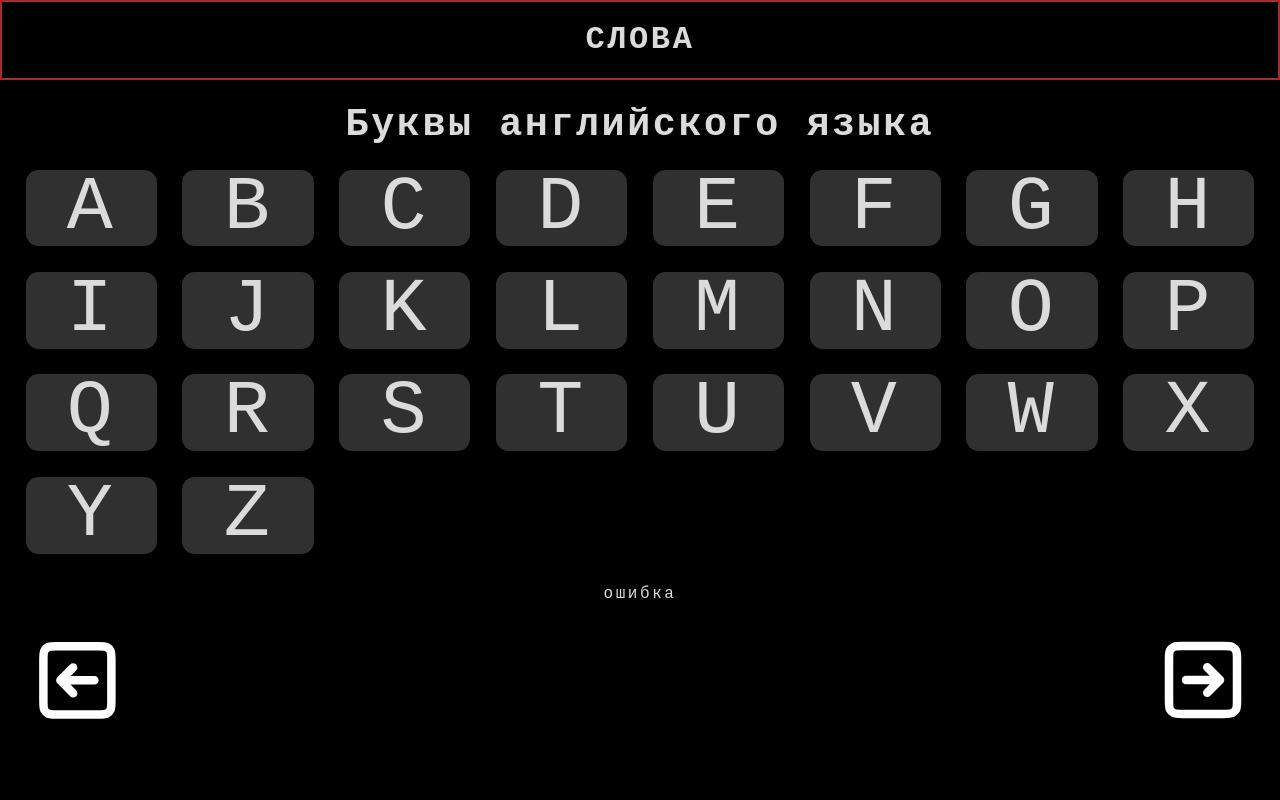
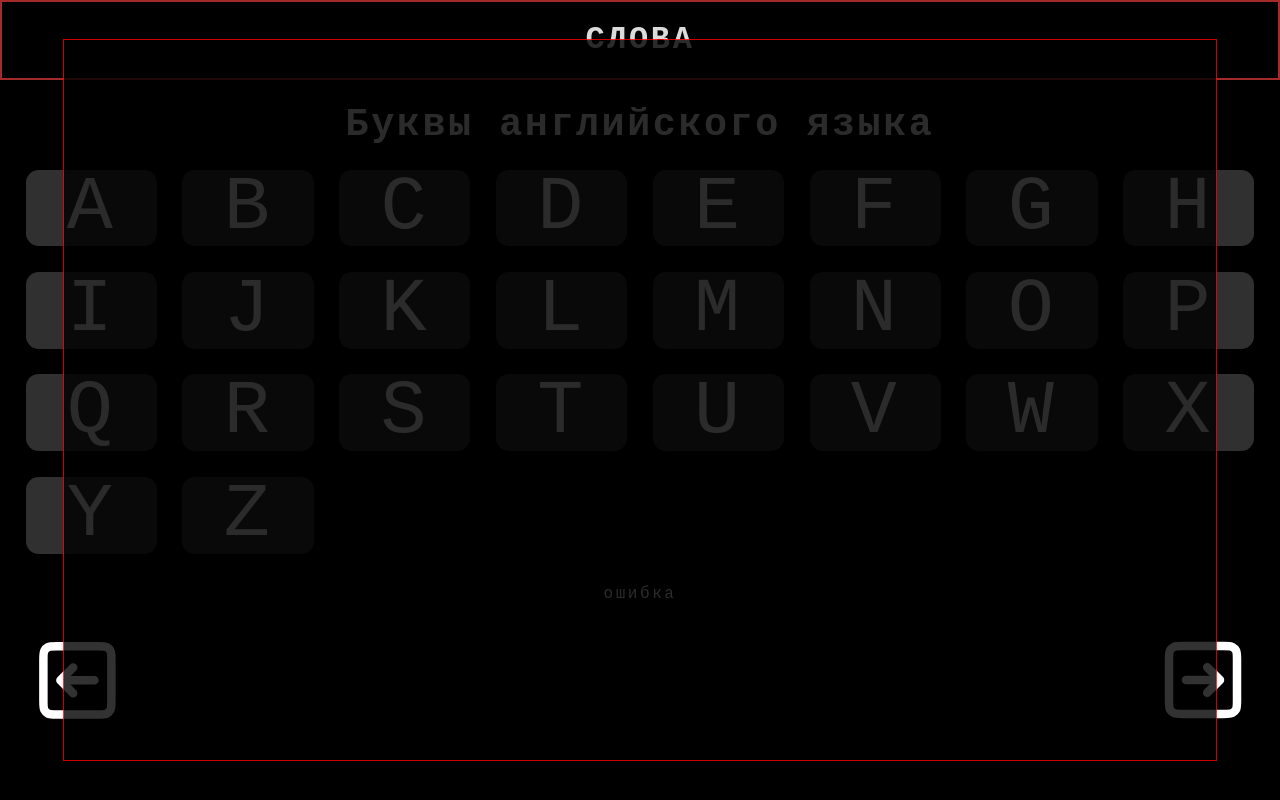
Before and after one commit to Dmitry-Dudarev/slova, a React (Create React App) app: page /slova/1/1 in a window 1280 px wide. Built offline with nearby package versions, Linux system fonts and the light colour scheme.

Commit message:
feat: Добавлена иконка меню

```diff
--- a/src/components/App/App.js
+++ b/src/components/App/App.js
@@ -9,6 +9,7 @@ import MainDefault from '../MainDefault/MainDefault';
 import Cards from '../Cards/Cards';
 import letterContext from '../../Contexts/letterContext';
 import Lesson from '../Lesson/Lesson';
+import Popup from '../Popup/Popup';
 
 function App() {
 
@@ -19,8 +20,8 @@ function App() {
 
   const location = useLocation().pathname;
 
-  React.useEffect(()=> {
-    if(location.endsWith("/slova/" || "/slova")){
+  React.useEffect(() => {
+    if (location.endsWith("/slova/" || "/slova")) {
       setIsMainPageOpen(true)
       setIsLetterButtonPushed(false)
     } else {
@@ -47,7 +48,7 @@ function App() {
 
     <div className="app">
       <Header />
-        <letterContext.Provider value={{ currentLetter, setCurrentLetter }}>
+
       <main>
         <Routes>
           <Route
@@ -67,10 +68,11 @@ function App() {
             } />
 
           </Route>
-
         </Routes>
       </main>
-        </letterContext.Provider>
+
+      <Popup />
+
     </div>
 
   );
--- a/src/components/Lesson/Lesson.css
+++ b/src/components/Lesson/Lesson.css
@@ -14,6 +14,43 @@
   transform: rotate(0.5turn);
 }
 
-.lesson__translate_hidden{
+.lesson__section {
+  display: flex;
+  flex-direction: column;
+  align-items: center;
+}
+
+.lesson__options {
+  width: 100%;
+  display: flex;
+  flex-direction: row;
+  justify-content: space-between;
+}
+
+.lesson__options-button {
+  display: flex;
+  flex-direction: row;
+  align-items: center;
+}
+
+.lesson__counter {
+  font-size: 2vw;
+}
+
+.lesson__options-icon {
+  width: 4vw;
+}
+
+.lesson__translate_hidden {
   visibility: hidden;
 }
+
+@media (max-width:450px) {
+  .lesson__counter {
+    font-size: 5vw;
+  }
+
+  .lesson__options-icon {
+    width: 8vw;
+  }
+}
--- a/src/components/Lesson/Lesson.js
+++ b/src/components/Lesson/Lesson.js
@@ -2,6 +2,8 @@ import React from "react";
 import "./Lesson.css";
 import Word from "../Word/Word";
 import navArronw from "../../images/navArrow.svg";
+import menuIcon from "../../images/menuIcon.svg";
+import { textRu } from "../constants/textRu";
 
 function Lesson({ currentLesson }) {
   const [currentWord, setCurrentWord] = React.useState(0);
@@ -14,12 +16,31 @@ function Lesson({ currentLesson }) {
     }
   };
 
+  console.log(currentLesson.length, currentWord + 1)
+
   return (
     <div className="lesson">
       <img className="lesson__arrow lesson__arrow-left" src={navArronw} alt="left" onClick={() => { handleClick("left") }} />
 
       {
-        currentLesson[currentWord] ? <Word word={currentLesson[currentWord]} /> : <p className="lesson__error app-text">ошибка</p>
+        currentLesson[currentWord] ?
+          <div className="lesson__section">
+            <div className="lesson__options">
+
+              {/* Покажем счетчик слов */}
+              <p className="lesson__counter app-text">
+                {`${currentLesson.length} / ${currentWord + 1}`}
+              </p>
+
+              <img className="lesson__options-icon app-link" src={menuIcon} alt="menu" />
+
+            </div>
+            <Word word={currentLesson[currentWord]} />
+          </div>
+
+          :
+
+          <p className="lesson__error app-text">ошибка</p>
       }
 
       <img className="lesson__arrow lesson__arrow-right" src={navArronw} alt="right" onClick={() => { handleClick("right") }} />
--- /dev/null
+++ b/src/components/Popup/Popup.css
@@ -0,0 +1,17 @@
+.popup {
+  z-index: 2;
+  display: flex;
+  width: 90vw;
+  height: 90vh;
+  border: 1px solid red;
+  background-color: #000;
+  opacity: 0.8;
+  position: absolute;
+  top: 50%;
+  left: 50%;
+  transform: translate(-50%, -50%);
+}
+
+.popup_hidden {
+  display: none;
+}
--- /dev/null
+++ b/src/components/Popup/Popup.js
@@ -0,0 +1,18 @@
+import React from "react";
+import "./Popup.css";
+import { popupState } from "../../state/atoms";
+import { useRecoilState } from "recoil";
+
+function Popup(props) {
+
+  const [isPopupHidden, setIsPopupHidden] = useRecoilState(popupState);
+
+
+  return(
+    <div className={`popup`}>
+
+    </div>
+  );
+};
+
+export default Popup;
--- a/src/state/atoms.js
+++ b/src/state/atoms.js
@@ -14,3 +14,8 @@ export const letterButtonPushState = atom({
     key: "isLetterButtonPushed",
     default: false
 });
+
+export const popupState = atom({
+    key: "isPopupHidden",
+    default: true
+});
```
Also changed, not shown: src/components/Word/Word.js (line endings or trailing spaces), src/images/closeIcon.svg (added), src/images/menuIcon.svg (added). Lines whose indentation alone changed are shown as unchanged.
